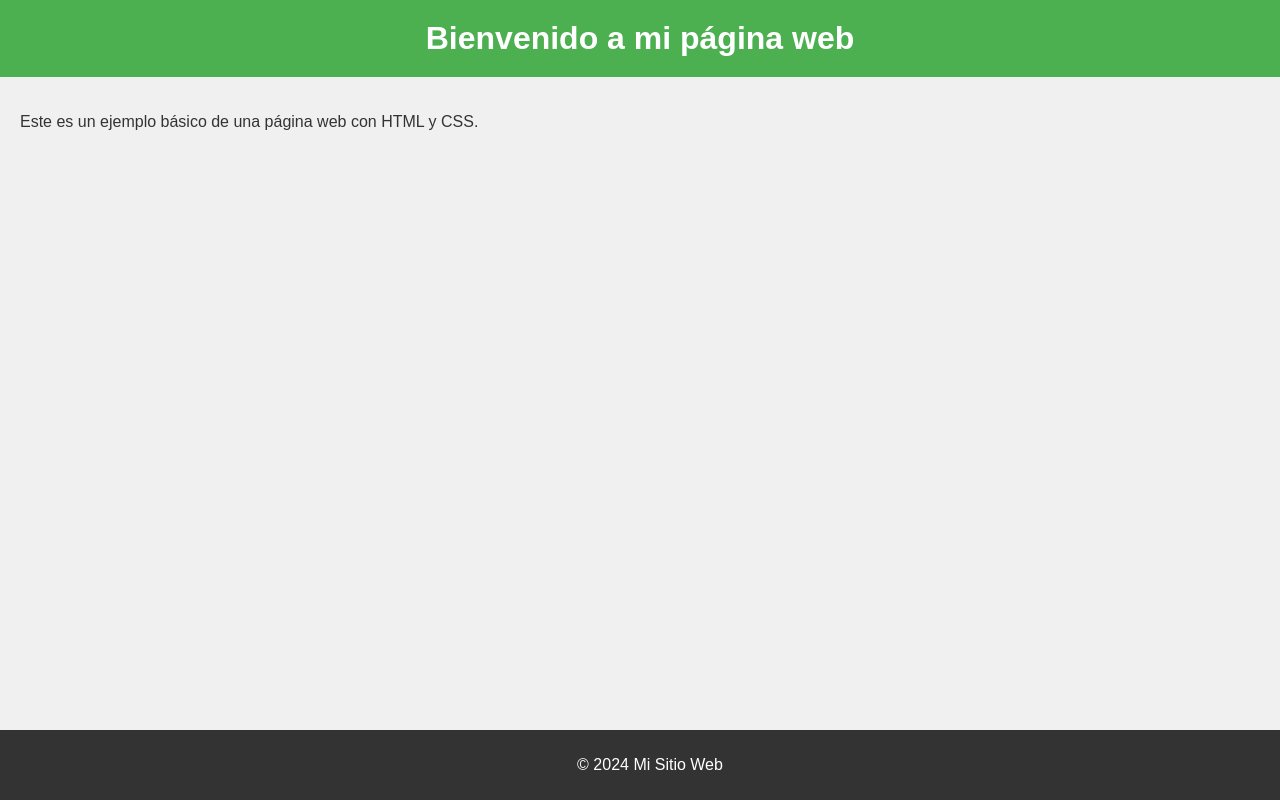
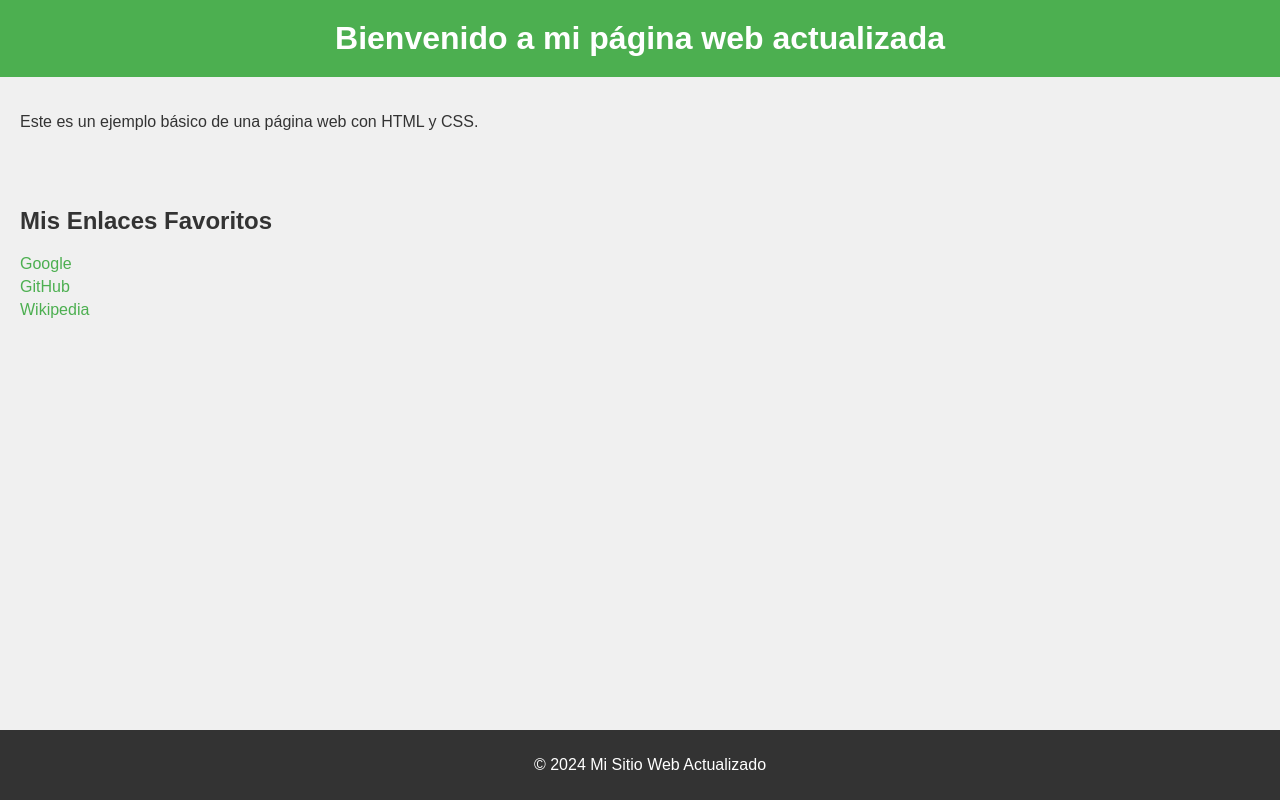
Before and after one commit to lilElie/CursoGIT, a plain HTML site: page index.html in a window 1280 px wide. Drawn offline with Linux system fonts and the light colour scheme.

Commit message:
Segundor cambio de index y css

```diff
--- a/css/estilos.css
+++ b/css/estilos.css
@@ -23,6 +23,26 @@ section {
     padding: 20px;
 }
 
+/* Nuevo estilo para la lista de enlaces */
+ul {
+    list-style-type: none;
+    padding: 0;
+}
+
+ul li {
+    margin: 5px 0;
+}
+
+a {
+    color: #4CAF50;
+    text-decoration: none;
+}
+
+a:hover {
+    text-decoration: underline;
+    color: #45a049;
+}
+
 footer {
     background-color: #333;
     color: white;
--- a/index.html
+++ b/index.html
@@ -3,21 +3,31 @@
 <head>
     <meta charset="UTF-8">
     <meta name="viewport" content="width=device-width, initial-scale=1.0">
-    <title>Mi Página Básica</title>
+    <title>Mi Página Básica Actualizada</title>
     <!-- Enlace al archivo de estilos -->
     <link rel="stylesheet" href="css/estilos.css">
 </head>
 <body>
     <header>
-        <h1>Bienvenido a mi página web</h1>
+        <h1>Bienvenido a mi página web actualizada</h1>
     </header>
 
     <section>
         <p>Este es un ejemplo básico de una página web con HTML y CSS.</p>
     </section>
 
+    <!-- Nueva sección de enlaces -->
+    <section>
+        <h2>Mis Enlaces Favoritos</h2>
+        <ul>
+            <li><a href="https://www.google.com" target="_blank">Google</a></li>
+            <li><a href="https://www.github.com" target="_blank">GitHub</a></li>
+            <li><a href="https://www.wikipedia.org" target="_blank">Wikipedia</a></li>
+        </ul>
+    </section>
+
     <footer>
-        <p>&copy; 2024 Mi Sitio Web</p>
+        <p>&copy; 2024 Mi Sitio Web Actualizado</p>
     </footer>
 </body>
 </html>
```
